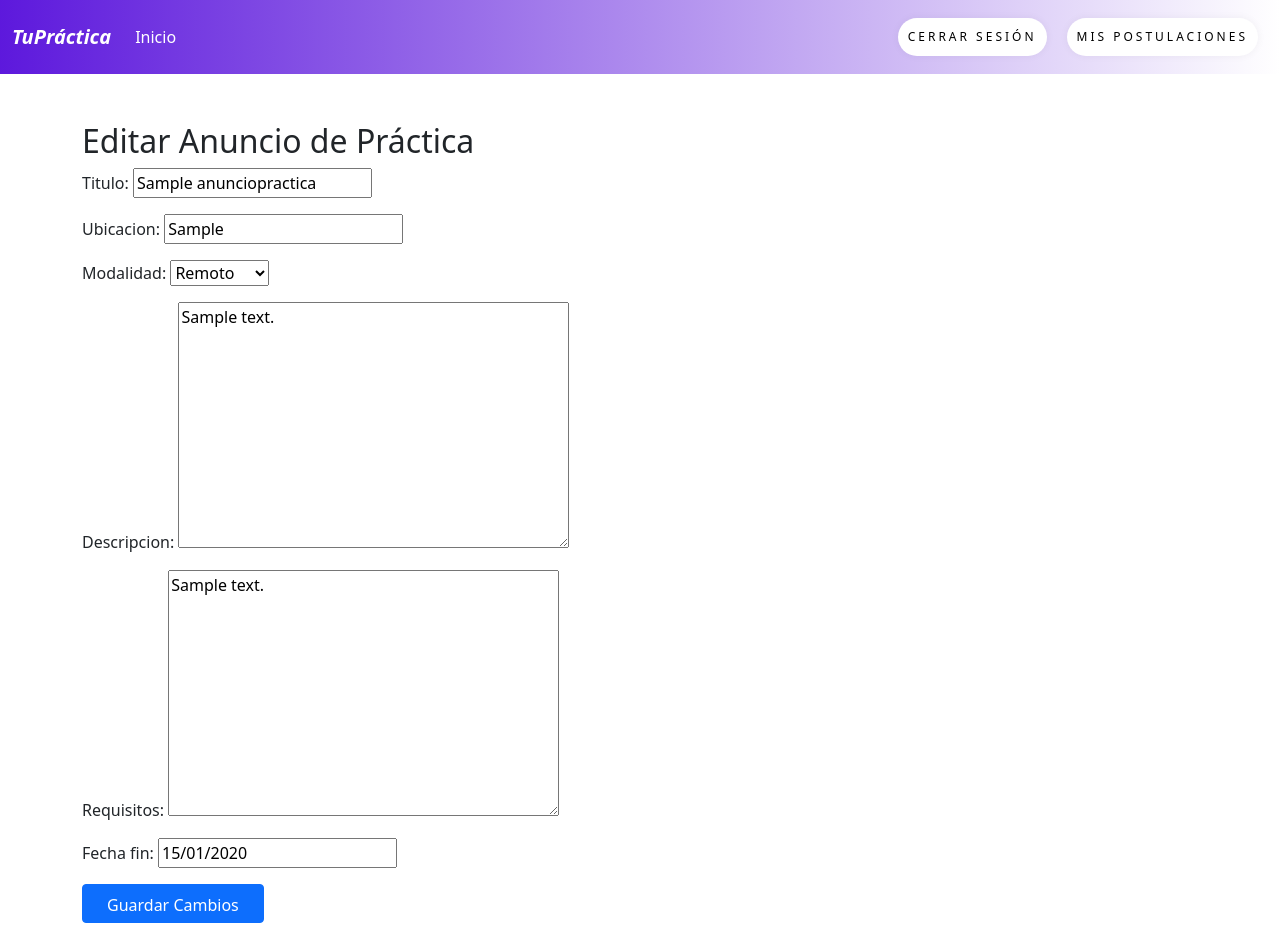
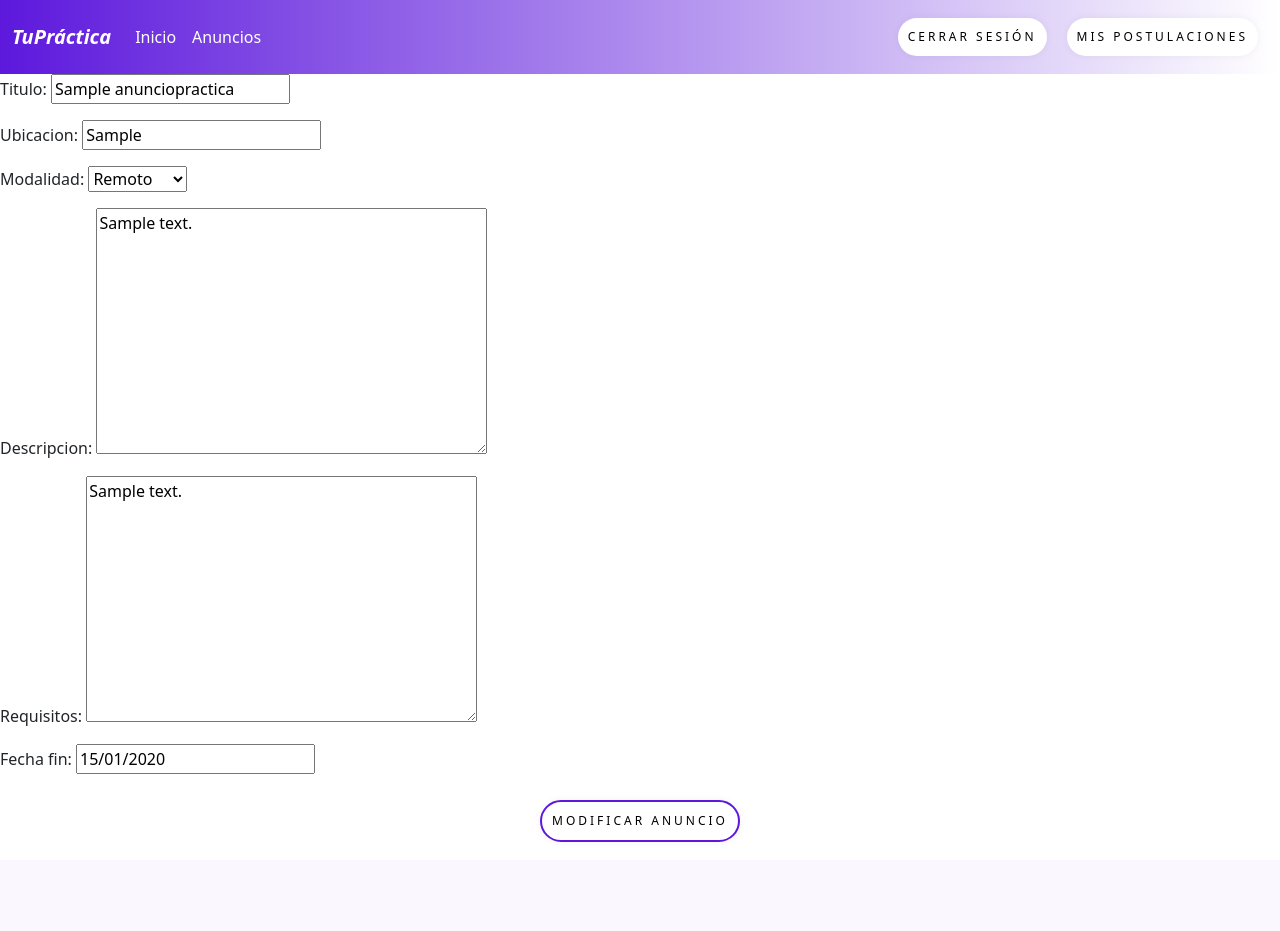
Before and after one commit to fllw2b/tupractica, a Django app: page /anuncios/modificar/1/ in a window 1280 px wide. After the commit the page ends 842 px from the top, so only its background shows below. Run offline with Django 5.2, Linux system fonts and the light colour scheme; a user stored in the database is signed in; tables that the repository leaves empty hold one stand-in row (values such as "Sample post"); some libraries are stand-ins or nearby versions.

Commit message:
crear/eliminar anuncio ok, listar anuncio ok

```diff
--- a/apps/anuncios/urls.py
+++ b/apps/anuncios/urls.py
@@ -3,9 +3,10 @@ from . import views
 
 urlpatterns = [
     path('crear/', views.crear_anuncio, name='crear_anuncio'),
-    path('listar/', views.listar_anuncios, name='listar_anuncios'),
+    path('mis-anuncios/', views.mis_anuncios, name='mis_anuncios'),
     path('modificar/<int:anuncio_id>/',
          views.modificar_anuncio, name='modificar_anuncio'),
-    path('eliminar/<int:anuncio_id>/',
-         views.eliminar_anuncio, name='eliminar_anuncio'),
+  path('anuncios/<int:anuncio_id>/', views.eliminar_anuncio, name='eliminar_anuncio'),
+    path('', views.lista_anuncios, name='lista_anuncios'),
+    path('<int:anuncio_id>/', views.detalle_anuncio, name='detalle_anuncio'),
 ]
--- a/apps/anuncios/views.py
+++ b/apps/anuncios/views.py
@@ -6,10 +6,7 @@ from .models import AnuncioPractica
 from .forms import AnuncioPracticaForm
 from apps.tuPractica.models import Region, Comuna
 from django.utils import timezone
-
-# Crear un anuncio
-
-
+from django.core.paginator import Paginator
 @login_required
 def crear_anuncio(request):
     regiones = Region.objects.all()
@@ -36,12 +33,10 @@ def crear_anuncio(request):
                 return redirect('listar_anuncios')
             except Exception as e:
                 messages.error(request, f"Error al crear el anuncio: {str(e)}")
-                # Agregar esto para ver el error en la consola
                 print(f"Error al crear el anuncio: {str(e)}")
         else:
             messages.error(
                 request, "Por favor, verifica que todos los campos sean correctos.")
-            # Agregar esto para ver los errores del formulario en la consola
             print("Formulario inválido:", form.errors)
     else:
         form = AnuncioPracticaForm()
@@ -50,55 +45,85 @@ def crear_anuncio(request):
         'regiones': regiones,
         'comunas': comunas
     })
-# Editar un anuncio
 
 
 @login_required
 def modificar_anuncio(request, anuncio_id):
-    anuncio = get_object_or_404(
-        AnuncioPractica, id=anuncio_id, empresa=request.user.empresa)
+    try:
+        anuncio = AnuncioPractica.objects.get(id=anuncio_id, empresa=request.user.empresa)
+    except AnuncioPractica.DoesNotExist:
+        messages.error(request, "El anuncio no existe o no tienes permisos para modificarlo.")
+        return redirect('mis_anuncios')
 
     if request.method == 'POST':
         form = AnuncioPracticaForm(request.POST, instance=anuncio)
         if form.is_valid():
-            form.save()
-            messages.success(request, "Anuncio actualizado exitosamente.")
+            anuncio = form.save(commit=False)
+            # Manejar los campos de región y comuna
+            anuncio.region = Region.objects.get(id=request.POST.get('region'))
+            anuncio.comuna = Comuna.objects.get(id=request.POST.get('comuna'))
+            anuncio.save()
+            messages.success(request, "Anuncio modificado exitosamente.")
             return redirect('mis_anuncios')
+        else:
+            print(form.errors)  # Esto imprimirá cualquier error de validación.
+            messages.error(request, "Por favor, revisa los campos del formulario.")
     else:
         form = AnuncioPracticaForm(instance=anuncio)
 
-    return render(request, 'anuncios/modificar_anuncio.html', {'form': form})
+    regiones = Region.objects.all()
+    comunas = Comuna.objects.all()
 
-# Eliminar un anuncio
+    return render(request, 'anuncios/modificar_anuncio.html', {
+        'form': form,
+        'regiones': regiones,
+        'comunas': comunas,
+        'anuncio': anuncio,  # Asegúrate de pasar el anuncio a la plantilla
+    })
 
 
 @login_required
 def eliminar_anuncio(request, anuncio_id):
-    anuncio = get_object_or_404(
-        AnuncioPractica, id=anuncio_id, empresa=request.user.empresa)
+    anuncio = get_object_or_404(AnuncioPractica, id=anuncio_id, empresa=request.user.empresa)
 
     if request.method == 'POST':
         anuncio.delete()
-        messages.success(request, "Anuncio eliminado exitosamente.")
-        return redirect('mis_anuncios')
+        messages.success(request, "El anuncio ha sido eliminado exitosamente.")
+        return redirect('listar_anuncios')  # Redirige a la lista de anuncios del usuario
+    else:
+        return render(request, 'anuncios/confirmar_eliminar.html', {'anuncio': anuncio})
 
-    return render(request, 'anuncios/eliminar_anuncio.html', {'anuncio': anuncio})
-
-# Listar anuncios de la empresa
 
 
 @login_required
-def listar_anuncios(request):
-    # Verificamos que el usuario autenticado sea una empresa
+def mis_anuncios(request):
     if request.user.es_estudiante:
         messages.error(
             request, "No tienes permisos para acceder a esta página.")
         return redirect('home')
 
-    # Obtenemos la empresa asociada al usuario autenticado
     empresa = request.user.empresa
 
-    # Obtenemos todos los anuncios creados por la empresa
     anuncios = AnuncioPractica.objects.filter(empresa=empresa)
 
-    return render(request, 'anuncios/listar_anuncios.html', {'anuncios': anuncios})
+    return render(request, 'anuncios/mis_anuncios.html', {'anuncios': anuncios})
+
+def lista_anuncios(request):
+    query = request.GET.get('q')
+    anuncios_list = AnuncioPractica.objects.all()
+
+    if query:
+        anuncios_list = anuncios_list.filter(titulo__icontains=query)
+
+    # Agrega filtros adicionales si es necesario
+
+    paginator = Paginator(anuncios_list, 10)
+    page_number = request.GET.get('page')
+    anuncios = paginator.get_page(page_number)
+
+    return render(request, 'anuncios/lista_anuncios.html', {'anuncios': anuncios})
+
+
+def detalle_anuncio(request, anuncio_id):
+    anuncio = get_object_or_404(AnuncioPractica, id=anuncio_id)
+    return render(request, 'anuncios/detalle_anuncio.html', {'anuncio': anuncio})
--- a/static/css/style.css
+++ b/static/css/style.css
@@ -79,3 +79,15 @@
     background-size: cover;
     background-position: center;
 }
+
+.card {
+    border-radius: 15px;
+}
+.card-body {
+    padding: 20px;
+}
+.btn-primary {
+    background-color: #007bff;
+    border-color: #007bff;
+    border-radius: 20px;
+}
--- a/templates/anuncios/modificar_anuncio.html
+++ b/templates/anuncios/modificar_anuncio.html
@@ -1,12 +1,14 @@
 {% extends 'base/base.html' %}
+{% load static %}
+<link rel="stylesheet" href="{% static 'anuncios/css/style.css' %}">
 
 {% block contenido %}
-<div class="container mt-5">
-    <h2>Editar Anuncio de Práctica</h2>
-    <form method="POST">
-        {% csrf_token %}
-        {{ form.as_p }}
-        <button type="submit" class="btn btn-primary">Guardar Cambios</button>
-    </form>
-</div>
+<form method="POST" id="form-anuncio" class="needs-validation" novalidate>
+    {% csrf_token %}
+    {{ form.as_p }}
+    <div class="text-center">
+        <button type="submit" class="btn-pro btn-border">Modificar Anuncio</button>
+    </div>
+</form>
+
 {% endblock %}
--- a/templates/base/base.html
+++ b/templates/base/base.html
@@ -16,11 +16,10 @@
     <script src="https://cdn.jsdelivr.net/npm/sweetalert2@11"></script>
 
     <!-- Bootrstrap -->
-    <link href="https://cdn.jsdelivr.net/npm/bootstrap@5.0.2/dist/css/bootstrap.min.css" rel="stylesheet"
-        integrity="sha384-EVSTQN3/azprG1Anm3QDgpJLIm9Nao0Yz1ztcQTwFspd3yD65VohhpuuCOmLASjC" crossorigin="anonymous">
+    <link href="https://cdn.jsdelivr.net/npm/bootstrap@5.3.3/dist/css/bootstrap.min.css" rel="stylesheet" integrity="sha384-QWTKZyjpPEjISv5WaRU9OFeRpok6YctnYmDr5pNlyT2bRjXh0JMhjY6hW+ALEwIH" crossorigin="anonymous">
 
     <!-- CSS -->
-    <link rel="stylesheet" href="../../static/css/style.css">
+    <link rel="stylesheet" href="/static/css/style.css">
 
     {% block css %}
     {% endblock css %}
--- a/templates/base/nav.html
+++ b/templates/base/nav.html
@@ -1,5 +1,4 @@
 {% block navbar %}
-<!-- Navbar Minimalista con Bootstrap 5 -->
 <nav class="navbar navbar-expand-lg navbar-light fondo-navbar">
     <div class="container-fluid">
         <a class="navbar-brand" style="color: white; font-weight: bold; font-style: italic;" href="/">TuPráctica</a>
@@ -14,6 +13,9 @@
                 <li class="nav-item ">
                     <a class="nav-link texto-navbar" href="/" style="color: white;">Inicio</a>
                 </li>
+                <li class="nav-item">
+                    <a class="nav-link" style="color: white;" href="{% url 'lista_anuncios' %}">Anuncios</a>
+                </li>
             </ul>
             <div class="d-flex">
                 {% if user.is_authenticated %}
@@ -25,12 +27,7 @@
                         {% else %}
                         <button class="btn-pro"><a href="{% url 'crear_anuncio' %}" style="text-decoration: none;">
                                 Crear Anuncios </a>
-                            <button class="btn-pro"><a href="{% url 'crear_anuncio' %}" style="text-decoration: none;">
-                                    Modificar Anuncios </a>
-                                <button class="btn-pro"><a href="{% url 'crear_anuncio' %}"
-                                        style="text-decoration: none;">
-                                        Eliminar Anuncios </a>
-                                    <button class="btn-pro"><a href="{% url 'listar_anuncios' %}"
+                            <button class="btn-pro"><a href="{% url 'mis_anuncios' %}"
                                     style="text-decoration: none;">
                                     Mis Anuncios </a>
 
```
Also changed, not shown: templates/anuncios/confirmar_eliminar.html (added, +15 -0 lines), templates/anuncios/detalle_anuncio.html (added, +26 -0 lines), templates/anuncios/lista_anuncios.html (added, +30 -0 lines), templates/anuncios/mis_anuncios.html (renamed from templates/anuncios/listar_anuncios.html, +5 -2 lines), templates/usuario/login.html (+0 -13 lines). Lines whose indentation alone changed are shown as unchanged.
